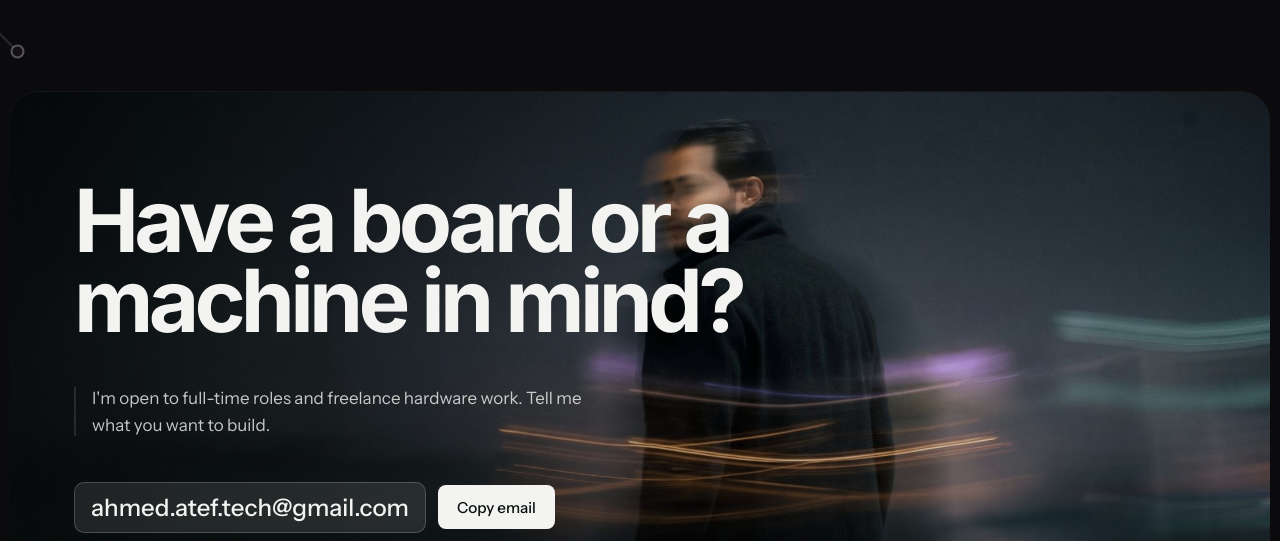
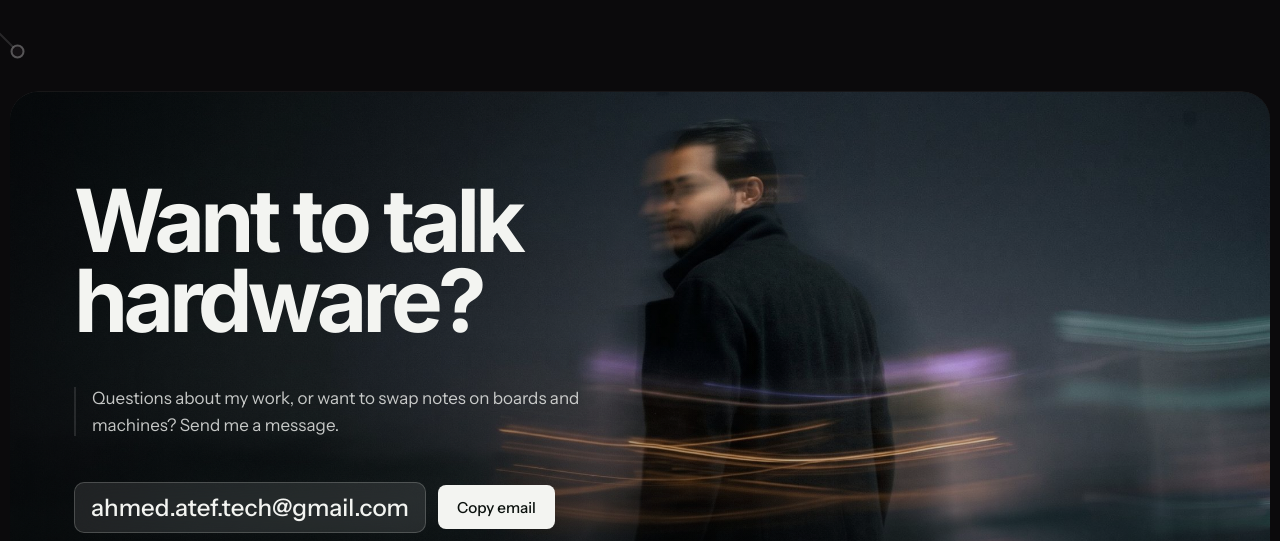
Before and after one commit to Ahmed-Atef-Tech/ahmed-atef-tech.github.io, a plain HTML site: page index.html in a window 1280 px wide. Shown: the part 2998-3539 px from the top of the page. Drawn offline with Linux system fonts and the light colour scheme.

Commit message:
Contact: showcase wording, no job-seeking line
Co-Authored-By: Claude Opus 5.5 <noreply@anthropic.com>
Claude-Session: https://claude.ai/code/session_01HLHaTjUnhn3KbXrzcBMixU

```diff
--- a/index.html
+++ b/index.html
@@ -545,8 +545,8 @@ inbox = Path(<span class="s">"D:/exports"</span>)
 
   <section class="panel contact" id="contact" aria-labelledby="contact-title">
     <div class="panel-bg" aria-hidden="true"><picture><source media="(max-width: 760px)" srcset="assets/m/contact.jpg"><img src="assets/photo/contact.jpg" alt="" loading="lazy" width="2200" height="1228"></picture></div>
-    <h2 id="contact-title">Have a board or a machine in mind?</h2>
-    <p class="sub">I'm open to full-time roles and freelance hardware work. Tell me what you want to build.</p>
+    <h2 id="contact-title">Want to talk hardware?</h2>
+    <p class="sub">Questions about my work, or want to swap notes on boards and machines? Send me a message.</p>
     <div class="mail"><code id="mail">ahmed.atef.tech@gmail.com</code><button class="btn btn-light" id="copy" type="button">Copy email</button></div>
     <div class="links">
       <a class="btn btn-glass soc" href="https://www.linkedin.com/in/ahmed-atef-8a73a8263/" target="_blank" rel="noopener"><svg viewBox="0 0 24 24" aria-hidden="true"><path d="M20.447 20.452h-3.554v-5.569c0-1.328-.027-3.037-1.852-3.037-1.853 0-2.136 1.445-2.136 2.939v5.667H9.351V9h3.414v1.561h.046c.477-.9 1.637-1.85 3.37-1.85 3.601 0 4.267 2.37 4.267 5.455v6.286zM5.337 7.433c-1.144 0-2.063-.926-2.063-2.065 0-1.138.92-2.063 2.063-2.063 1.14 0 2.064.925 2.064 2.063 0 1.139-.925 2.065-2.064 2.065zm1.782 13.019H3.555V9h3.564v11.452zM22.225 0H1.771C.792 0 0 .774 0 1.729v20.542C0 23.227.792 24 1.771 24h20.451C23.2 24 24 23.227 24 22.271V1.729C24 .774 23.2 0 22.222 0h.003z"/></svg><span>LinkedIn</span></a>
```
